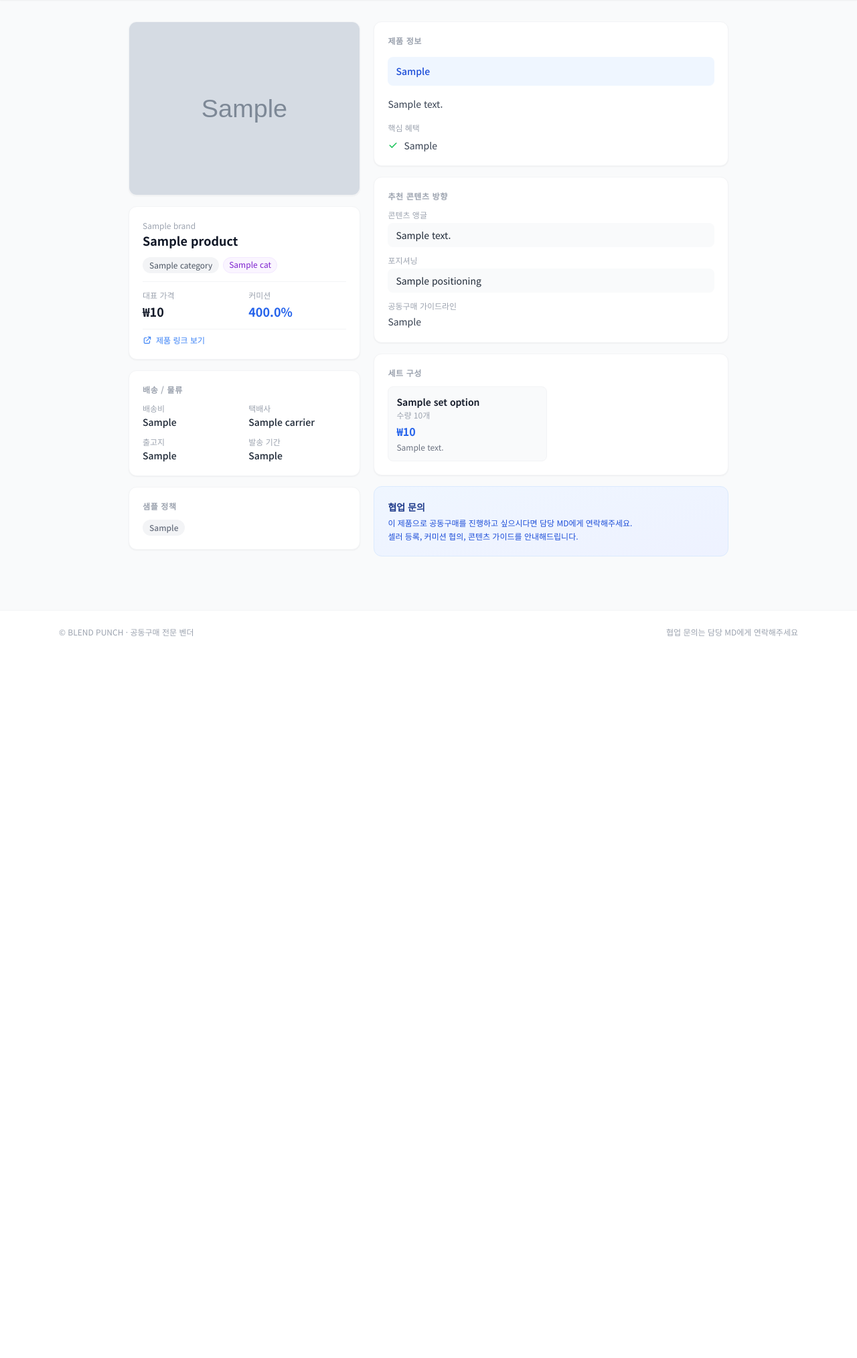
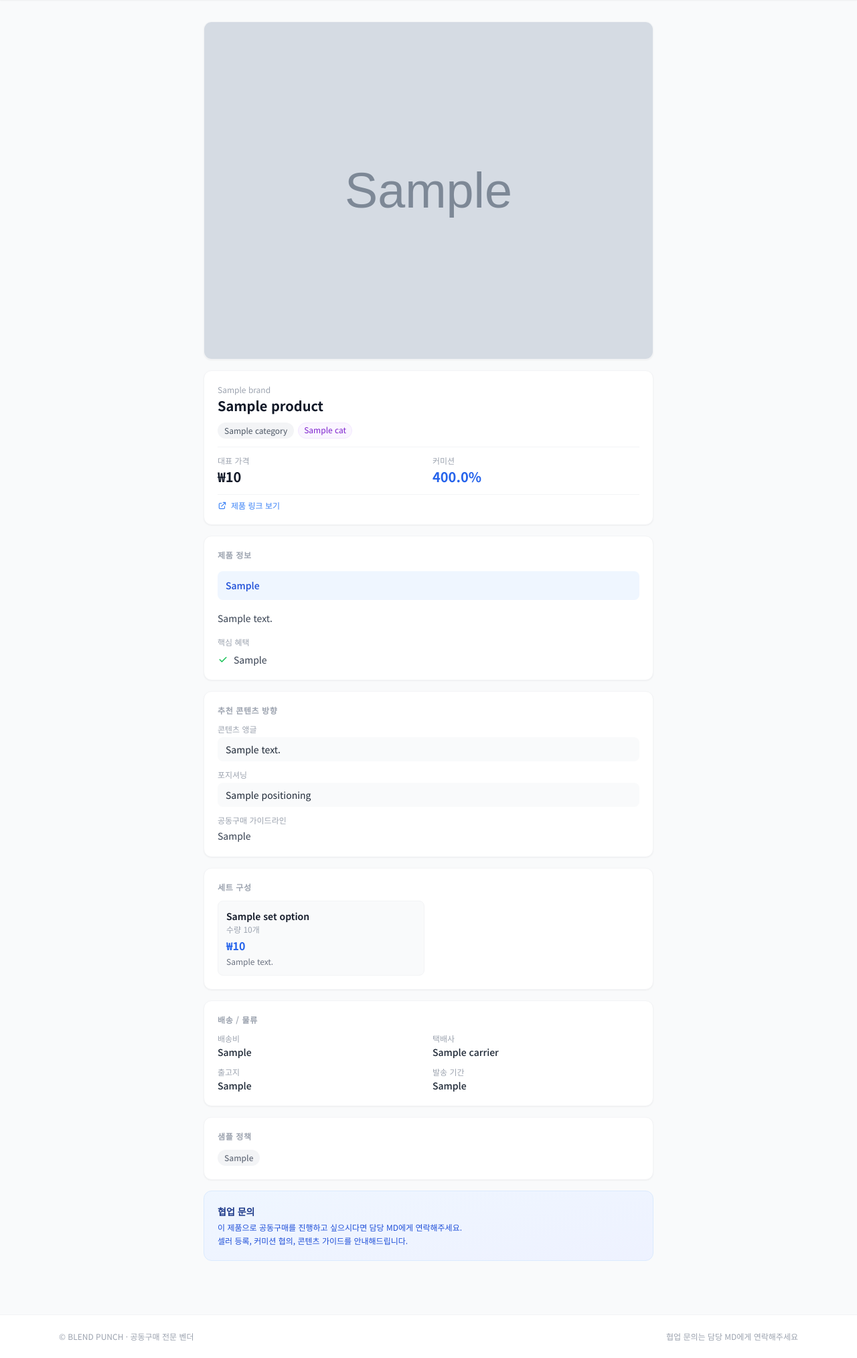
Before and after one commit to motelly630-lang/blend-punch-os, a FastAPI app: template app/templates/catalog/detail.html in a window 1280 px wide. Shown: the part 57-2085 px from the top of the page at 67% size. Before the commit the page ends 1007 px from the top, so only its background shows below. Run offline with FastAPI, Linux system fonts and the light colour scheme; the template is opened without the code that fills it: most values are stand-ins (such as "Sample title", 1, 10 or a date in 2020); grey boxes marked "Sample" are stand-in pictures; some libraries are stand-ins or nearby versions.

Commit message:
Catalog detail: change from 2-col to single-column stacked layout
Co-Authored-By: Claude Sonnet 4.6 <noreply@anthropic.com>

```diff
--- a/app/templates/catalog/detail.html
+++ b/app/templates/catalog/detail.html
@@ -6,18 +6,12 @@
 {% endblock %}
 
 {% block content %}
-<div class="max-w-4xl mx-auto space-y-5">
+<div class="max-w-2xl mx-auto space-y-4">
 
-  <!-- ── Two-column hero ── -->
-  <div class="grid grid-cols-1 lg:grid-cols-5 gap-5">
-
-    <!-- LEFT: image + identity -->
-    <div class="lg:col-span-2 space-y-4">
-
-      <!-- Image -->
+  <!-- 이미지 -->
   {% if product.product_image %}
   <div class="bg-white rounded-xl border border-gray-100 shadow-sm overflow-hidden">
-        <img src="{{ product.product_image }}" alt="{{ product.name }}" class="w-full object-cover max-h-80">
+    <img src="{{ product.product_image }}" alt="{{ product.name }}" class="w-full object-cover">
   </div>
   {% else %}
   <div class="bg-white rounded-xl border border-gray-100 shadow-sm p-10 flex items-center justify-center">
@@ -27,11 +21,11 @@
   </div>
   {% endif %}
 
-      <!-- Identity card -->
+  <!-- 제품명 + 가격 -->
   <div class="bg-white rounded-xl border border-gray-100 shadow-sm p-5 space-y-3">
     <div>
       <div class="text-xs text-gray-400 mb-0.5">{{ product.brand }}</div>
-          <h1 class="text-lg font-bold text-gray-900 leading-snug">{{ product.name }}</h1>
+      <h1 class="text-xl font-bold text-gray-900 leading-snug">{{ product.name }}</h1>
     </div>
 
     <div class="flex flex-wrap gap-1.5">
@@ -43,15 +37,14 @@
       {% endif %}
     </div>
 
-        <!-- Key stats -->
     <div class="grid grid-cols-2 gap-3 pt-3 border-t border-gray-100">
       <div>
         <div class="text-xs text-gray-400 mb-0.5">대표 가격</div>
-            <div class="text-lg font-bold text-gray-900">{{ product.price | won }}</div>
+        <div class="text-xl font-bold text-gray-900">{{ product.price | won }}</div>
       </div>
       <div>
         <div class="text-xs text-gray-400 mb-0.5">커미션</div>
-            <div class="text-lg font-bold text-blue-600">{{ product.recommended_commission_rate | pct }}</div>
+        <div class="text-xl font-bold text-blue-600">{{ product.recommended_commission_rate | pct }}</div>
       </div>
     </div>
 
@@ -124,88 +193,7 @@
   </div>
   {% endif %}
 
-    </div>
-
-    <!-- RIGHT: product details -->
-    <div class="lg:col-span-3 space-y-4">
-
-      <!-- Product info -->
-      <div class="bg-white rounded-xl border border-gray-100 shadow-sm p-5 space-y-4">
-        <h2 class="text-xs font-semibold text-gray-400 uppercase tracking-wider">제품 정보</h2>
-
-        {% if product.unique_selling_point %}
-        <p class="text-sm text-blue-700 font-medium bg-blue-50 px-3 py-2.5 rounded-lg leading-relaxed">
-          {{ product.unique_selling_point }}
-        </p>
-        {% endif %}
-
-        {% if product.description %}
-        <p class="text-sm text-gray-700 leading-relaxed">{{ product.description }}</p>
-        {% endif %}
-
-        {% if product.key_benefits %}
-        <div>
-          <div class="text-xs text-gray-400 mb-2 font-medium">핵심 혜택</div>
-          <ul class="space-y-1.5">
-            {% for b in product.key_benefits %}
-            <li class="flex items-start gap-2 text-sm text-gray-700">
-              <svg class="w-4 h-4 text-green-500 flex-shrink-0 mt-0.5" fill="currentColor" viewBox="0 0 20 20">
-                <path fill-rule="evenodd" d="M16.707 5.293a1 1 0 010 1.414l-8 8a1 1 0 01-1.414 0l-4-4a1 1 0 011.414-1.414L8 12.586l7.293-7.293a1 1 0 011.414 0z" clip-rule="evenodd"/>
-              </svg>
-              {{ b }}
-            </li>
-            {% endfor %}
-          </ul>
-        </div>
-        {% endif %}
-      </div>
-
-      <!-- Content direction (for sellers/influencers) -->
-      {% if product.content_angle or product.positioning or product.group_buy_guideline %}
-      <div class="bg-white rounded-xl border border-gray-100 shadow-sm p-5 space-y-3">
-        <h2 class="text-xs font-semibold text-gray-400 uppercase tracking-wider">추천 콘텐츠 방향</h2>
-
-        {% if product.content_angle %}
-        <div>
-          <div class="text-xs text-gray-400 mb-1">콘텐츠 앵글</div>
-          <p class="text-sm text-gray-800 bg-gray-50 px-3 py-2 rounded-lg">{{ product.content_angle }}</p>
-        </div>
-        {% endif %}
-
-        {% if product.positioning %}
-        <div>
-          <div class="text-xs text-gray-400 mb-1">포지셔닝</div>
-          <p class="text-sm text-gray-800 bg-gray-50 px-3 py-2 rounded-lg">{{ product.positioning }}</p>
-        </div>
-        {% endif %}
-
-        {% if product.group_buy_guideline %}
-        <div>
-          <div class="text-xs text-gray-400 mb-1">공동구매 가이드라인</div>
-          <p class="text-sm text-gray-700 whitespace-pre-line leading-relaxed">{{ product.group_buy_guideline }}</p>
-        </div>
-        {% endif %}
-      </div>
-      {% endif %}
-
-      <!-- Set options -->
-      {% if product.set_options %}
-      <div class="bg-white rounded-xl border border-gray-100 shadow-sm p-5">
-        <h2 class="text-xs font-semibold text-gray-400 uppercase tracking-wider mb-3">세트 구성</h2>
-        <div class="grid grid-cols-2 gap-3">
-          {% for s in product.set_options %}
-          <div class="bg-gray-50 rounded-lg p-3 border border-gray-100">
-            <div class="font-semibold text-sm text-gray-900">{{ s.name or (s.qty | string + "개 세트") }}</div>
-            {% if s.qty %}<div class="text-xs text-gray-400 mt-0.5">수량 {{ s.qty }}개</div>{% endif %}
-            {% if s.price %}<div class="text-base font-bold text-blue-600 mt-1">₩{{ "{:,}".format(s.price | int) }}</div>{% endif %}
-            {% if s.notes %}<div class="text-xs text-gray-500 mt-1">{{ s.notes }}</div>{% endif %}
-          </div>
-          {% endfor %}
-        </div>
-      </div>
-      {% endif %}
-
-      <!-- CTA -->
+  <!-- 협업 문의 -->
   <div class="bg-gradient-to-br from-blue-50 to-indigo-50 rounded-xl border border-blue-100 p-5">
     <h3 class="text-sm font-semibold text-blue-900 mb-1">협업 문의</h3>
     <p class="text-xs text-blue-700 leading-relaxed">
```
Also changed, not shown: other parts of app/templates/catalog/detail.html (+78 -5 lines). Lines whose indentation alone changed are shown as unchanged.
